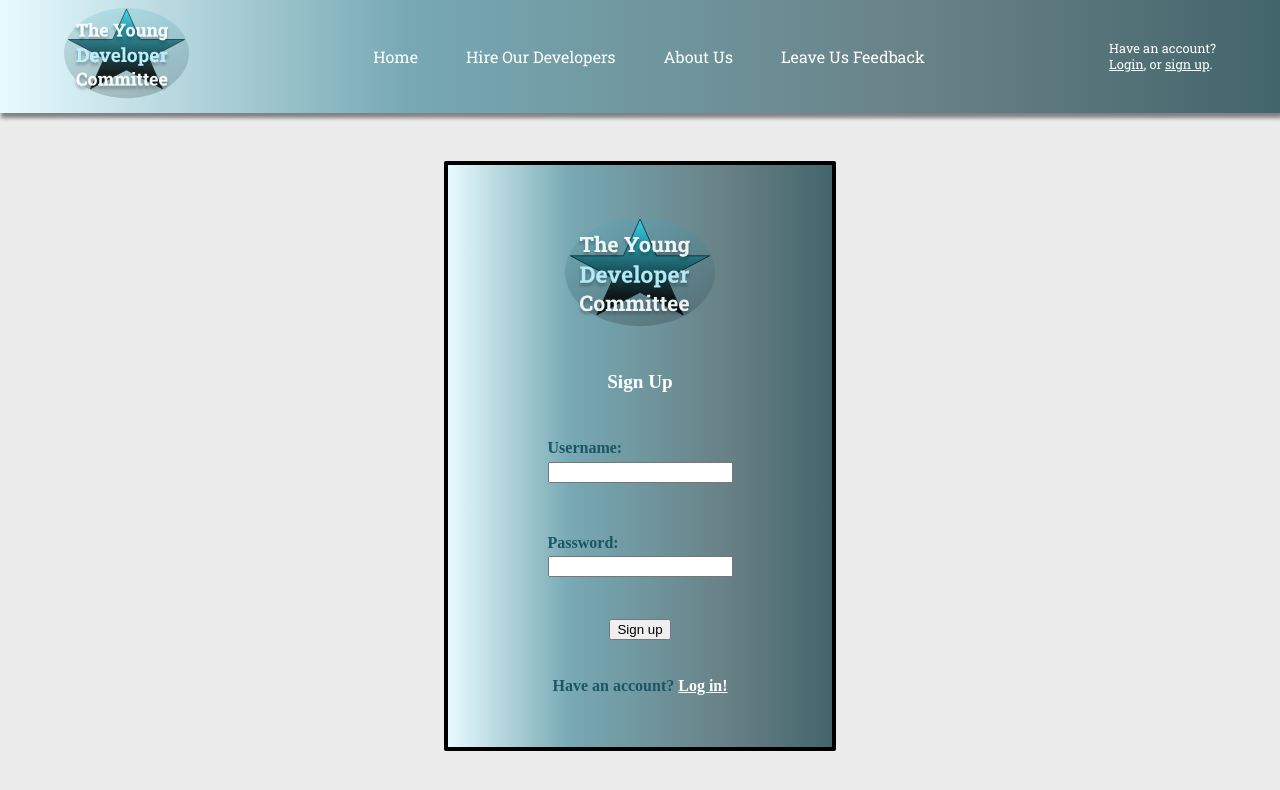
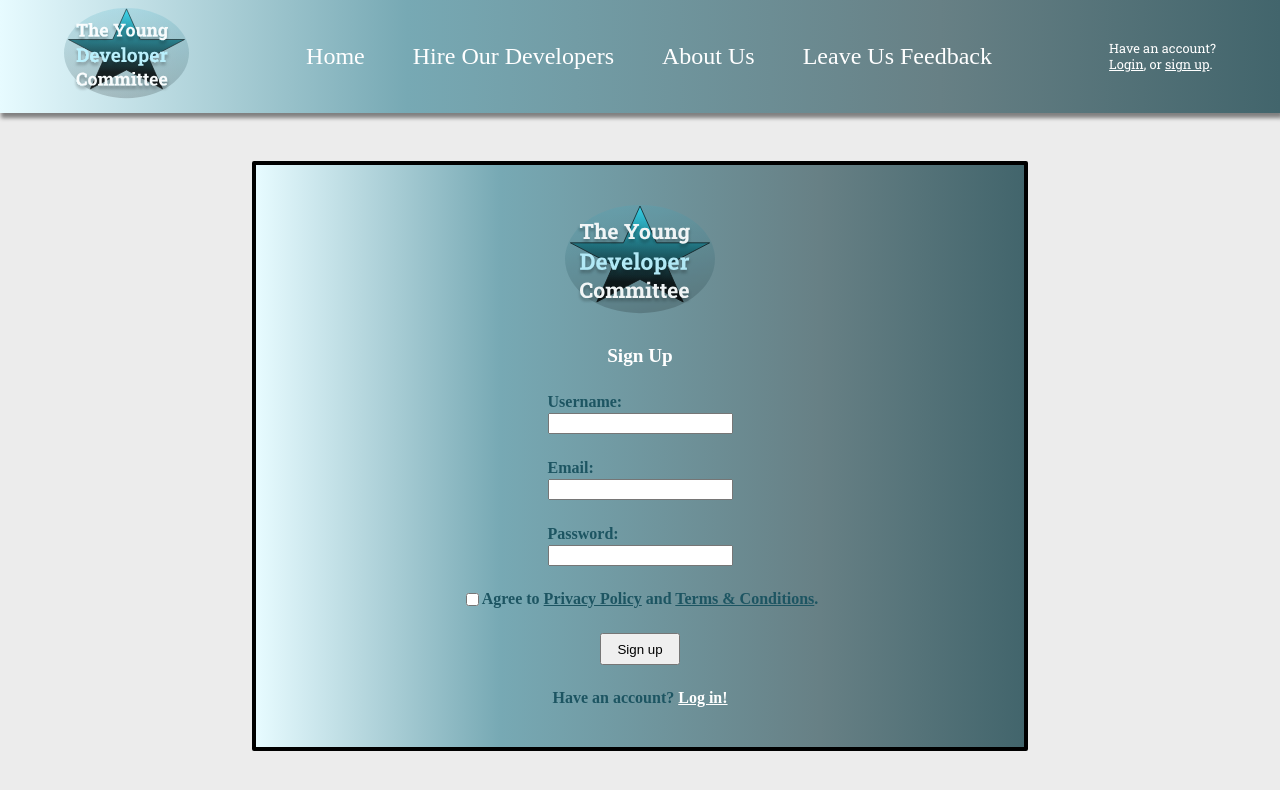
Before and after one commit to rashadnm01/tydc-frontend, a React (Create React App) app: page /signup in a window 1280 px wide. Shown: the top 790 px of the page. Built offline with nearby package versions, Linux system fonts and the light colour scheme; a web font is replaced by a local one.

Commit message:
Updated sign up page styling. Starting to add signup page flow

```diff
--- a/src/components/developers/developer/_developer.scss
+++ b/src/components/developers/developer/_developer.scss
@@ -1,7 +1,7 @@
 @import "../../../assets/global-styles.scss";
 .developer-wrapper {
   width: 28%;
-  height: 95px;
+  height: 120px;
   border-radius: 8px;
   background-color: #58bfcd;
   border: 1px solid white;
@@ -48,5 +48,10 @@
       color: white;
       font-size: 0.8rem;
     }
+
+    .skill-wrapper:hover {
+      background-color: rgba(#58bfcd, 0.5);
+      transform: scale(1.1);
+    }
   }
 }
--- a/src/components/header/login-signup-text/index.js
+++ b/src/components/header/login-signup-text/index.js
@@ -7,10 +7,7 @@ export const LoginSignupText = () => {
     <div className="login-signup-text">
       Have an account? <br />{" "}
       <u onClick={() => navigate("/login", { replace: true })}>Login</u>, or{" "}
-      <u onClick={() => window.history.replaceState(null, "", "/signup")}>
-        sign up
-      </u>
-      .
+      <u onClick={() => navigate("/signup", { replace: true })}>sign up</u>.
     </div>
   );
 };
--- a/src/components/header/nav/_nav.scss
+++ b/src/components/header/nav/_nav.scss
@@ -1,7 +1,7 @@
 @import "../../../assets/global-styles.scss";
 .nav {
   display: flex;
-
+  font-family: $cool-font;
   @media screen and (max-width: 1024px) {
     width: 100%;
     flex-wrap: wrap;
@@ -9,19 +9,20 @@
   }
   .list-item {
     padding: 0 1.5rem;
-    font-size: 1rem;
+    font-size: 1.5rem;
     white-space: nowrap;
     @media screen and (max-width: 1024px) {
       display: flex;
       width: 28%;
       margin: 0.4rem;
-      text-decoration: underline;
       color: rgb(185, 242, 255);
+      font-size: 1rem;
     }
   }
   .list-item:hover {
     font-style: oblique;
     border: 1px solid white;
     background-color: rgba($main-light-blue, 0.5);
+    transform: scale(1.1);
   }
 }
--- a/src/components/home-body/about-us/_about-us.scss
+++ b/src/components/home-body/about-us/_about-us.scss
@@ -58,8 +58,11 @@
       max-width: 100%;
       max-height: 100%;
       text-overflow: clip;
-      padding: 0 0.5rem;
+      padding: 0 1.2rem;
       font-size: 0.7rem;
+    }
+    span:hover {
+      transform: scale(1.1);
     }
   }
 }
--- a/src/components/home-body/index.js
+++ b/src/components/home-body/index.js
@@ -6,7 +6,9 @@ import { LeaveFeedback } from "./leave-feedback";
 export const HomeBody = () => {
   return (
     <div className="home-body-wrapper">
-      <HireOurDevelopers />
+      <div className="developer-carousel">
+        <HireOurDevelopers />
+      </div>
       <div className="right-wrapper">
         <AboutUs />
         <LeaveFeedback />
--- a/src/components/home-body/leave-feedback/_leave-feedback.scss
+++ b/src/components/home-body/leave-feedback/_leave-feedback.scss
@@ -8,7 +8,7 @@
   border: 0.9px solid black;
   color: white;
   border-radius: $main-radius;
-  overflow: hiden;
+  overflow: hidden;
   @media screen and (max-width: 1024px) {
     margin-top: 2rem;
     width: 90vw;
--- a/src/components/login/index.js
+++ b/src/components/login/index.js
@@ -1,7 +1,9 @@
 import React from "react";
 import { TYDCLogo } from "../../assets/tydc-logo";
+import { useNavigate } from "react-router-dom";
 import "./_login.scss";
 export const Login = (props) => {
+  const navigate = useNavigate();
   return (
     <div className="login-wrapper">
       <form type="submit">
@@ -17,7 +19,13 @@ export const Login = (props) => {
         </div>
         <input type="submit" value="Login" />
         <div className="footer-text">
-          Don't have an account? <u style={{ color: "white" }}>Sign up!</u>
+          Don't have an account?{" "}
+          <u
+            style={{ color: "white" }}
+            onClick={() => navigate("/signup", { replace: true })}
+          >
+            Sign up!
+          </u>
         </div>
       </form>
     </div>
--- a/src/components/signup/_signup.scss
+++ b/src/components/signup/_signup.scss
@@ -14,13 +14,17 @@
     flex-direction: column;
     align-items: center;
     height: 80%;
-    width: 20%;
+    width: 50%;
     padding: 1rem 4rem;
     background: $header-color;
     border-radius: 2px;
     font-weight: 600;
     border: 4px solid black;
     color: $main-dark-blue;
+    input[type="submit"] {
+      width: 5rem;
+      height: 2rem;
+    }
     @media screen and (max-width: 1024px) {
       width: 50%;
     }
@@ -29,10 +33,13 @@
       color: white;
     }
     .input-wrapper {
-      margin: 0.3rem;
+      margin: 0rem;
       .label {
-        margin: 0.3rem 0;
+        margin: 0.1rem 0;
       }
+    }
+    .agree {
+      display: flex;
     }
   }
 }
--- a/src/components/signup/index.js
+++ b/src/components/signup/index.js
@@ -1,7 +1,9 @@
 import React from "react";
 import "./_signup.scss";
+import { useNavigate } from "react-router-dom";
 import { TYDCLogo } from "../../assets/tydc-logo";
 export const Signup = () => {
+  const navigate = useNavigate();
   return (
     <div className="signup-wrapper">
       <form type="submit">
@@ -12,12 +14,28 @@ export const Signup = () => {
           <input type="text" />
         </div>
         <div className="input-wrapper">
+          <div className="label">Email:</div>
+          <input type="text" />
+        </div>
+        <div className="input-wrapper">
           <div className="label">Password:</div>
           <input type="text" />
         </div>
+        <div className="agree">
+          <input type="checkbox" />
+          <span>
+            Agree to <u>Privacy Policy</u> and <u>Terms & Conditions</u>.
+          </span>
+        </div>
         <input type="submit" value="Sign up" />
         <div className="footer-text">
-          Have an account? <u style={{ color: "white" }}>Log in!</u>
+          Have an account?{" "}
+          <u
+            style={{ color: "white" }}
+            onClick={() => navigate("/login", { replace: true })}
+          >
+            Log in!
+          </u>
         </div>
       </form>
     </div>
```
